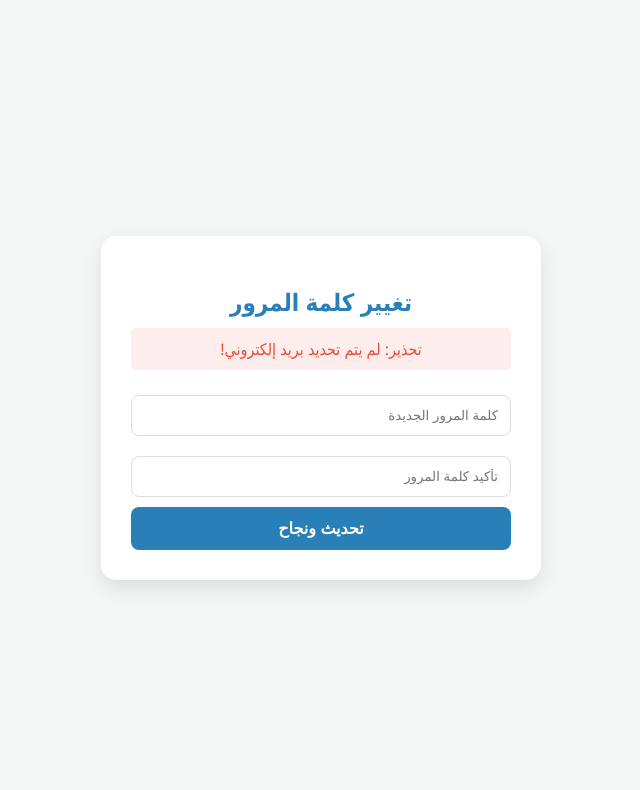
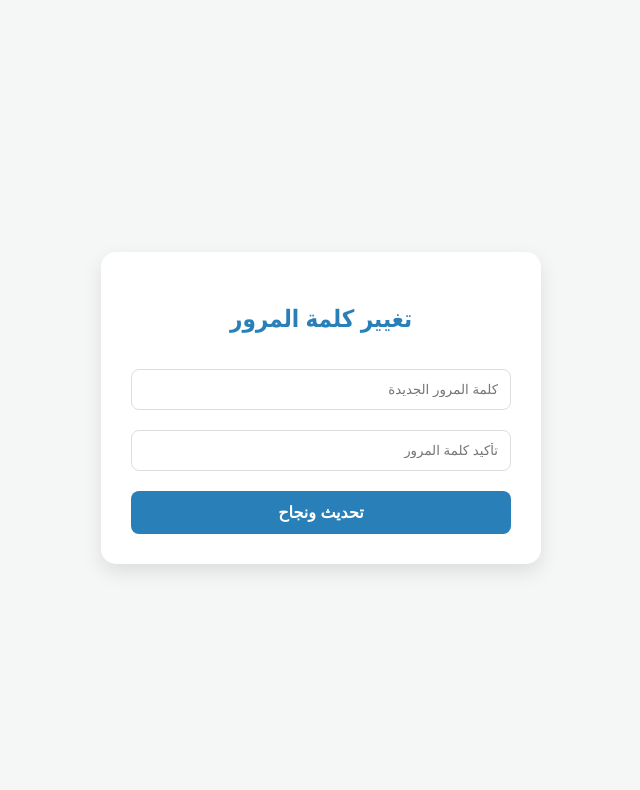
Before and after one commit to 446955897-tech/Medicalsign, a PHP site: page /profile.php in a window 1280 px wide. Shown: the top 790 px of the page, without its empty margins (319-959 px from the left). Run offline with PHP 8.4, Linux system fonts and the light colour scheme.

Commit message:
Update profile.php

```diff
--- a/profile.php
+++ b/profile.php
@@ -4,16 +4,19 @@ include 'database/db.php';
 
 $message = "";
 
-// استقبال الإيميل سواء جاء من الرابط (GET) أو تم حفظه مسبقاً
-$email_to_update = "";
-if (isset($_GET['temp_email'])) {
-    $email_to_update = $_GET['temp_email'];
-    $_SESSION['temp_email'] = $email_to_update; // حفظه في الجلسة للاستخدام عند إرسال الفورم
-} elseif (isset($_SESSION['temp_email'])) {
-    $email_to_update = $_SESSION['temp_email'];
+// 1. التقاط الإيميل وحفظه في السيشين بشكل سري بالخلفية
+if ($_SERVER["REQUEST_METHOD"] == "POST" && isset($_POST['action']) && $_POST['action'] == 'save_email_only') {
+    $_SESSION['temp_email'] = $_POST['email'];
+    // إعادة تحميل الصفحة لتنظيف الرابط وليصبح فقط profile.php
+    header("Location: profile.php");
+    exit();
 }
 
-if ($_SERVER["REQUEST_METHOD"] == "POST") {
+// 2. قراءة الإيميل المحفوظ في السيشين بشكل مخفي
+$email_to_update = isset($_SESSION['temp_email']) ? $_SESSION['temp_email'] : '';
+
+// 3. معالجة تغيير الباسورد عند إرسال الفورم الأساسي
+if ($_SERVER["REQUEST_METHOD"] == "POST" && !isset($_POST['action'])) {
     $new_password = $_POST['password'];
     $confirm_password = $_POST['confirm_password'];
 
@@ -21,16 +24,16 @@ if ($_SERVER["REQUEST_METHOD"] == "POST") {
         $message = "عذراً، لم نتمكن من تحديد الحساب. يرجى كتابة الإيميل في صفحة الدخول أولاً.";
     } elseif ($new_password === $confirm_password) {
 
-        // تحديث كلمة المرور في قاعدة البيانات بناءً على الإيميل
+        // تحديث كلمة المرور في قاعدة البيانات بناءً على الإيميل المخفي
         $sql = "UPDATE users SET password = '$new_password' WHERE email = '$email_to_update'";
 
         if (mysqli_query($conn, $sql)) {
             // مسح الإيميل المؤقت من الجلسة بعد النجاح
             unset($_SESSION['temp_email']);
 
-            // رسالة النجاح المنبثقة والتحويل للرئيسية
+            // رسالة النجاح المنبثقة المبسطة والتحويل للرئيسية
             echo "<script>
-                    alert('تم تغيير كلمة المرور بنجاح للحساب ($email_to_update) ✅');
+                    alert('تم حفظ كلمة المرور الجديدة بنجاح ✅');
                     window.location.href='index.html';
                   </script>";
             exit();
@@ -51,24 +54,17 @@ if ($_SERVER["REQUEST_METHOD"] == "POST") {
     <style>
         body { font-family: 'Segoe UI', Tahoma, sans-serif; background: #f4f7f6; display: flex; justify-content: center; align-items: center; height: 100vh; direction: rtl; }
         .card { background: white; padding: 30px; border-radius: 15px; box-shadow: 0 8px 20px rgba(0,0,0,0.1); width: 380px; text-align: center; }
-        h2 { color: #2980b9; margin-bottom: 10px; }
-        .user-info { background: #ebf5fb; padding: 10px; border-radius: 8px; margin-bottom: 20px; font-size: 14px; color: #1a5276; }
+        h2 { color: #2980b9; margin-bottom: 25px; }
         input { width: 100%; padding: 12px; margin: 10px 0; border: 1px solid #ddd; border-radius: 8px; box-sizing: border-box; }
-        button { background: #2980b9; color: white; border: none; padding: 12px; width: 100%; border-radius: 8px; cursor: pointer; font-size: 16px; font-weight: bold; transition: 0.3s; }
+        button { background: #2980b9; color: white; border: none; padding: 12px; width: 100%; border-radius: 8px; cursor: pointer; font-size: 16px; font-weight: bold; transition: 0.3s; margin-top: 10px; }
         button:hover { background: #1a5276; }
-        .error { color: #e74c3c; background: #fdedec; padding: 10px; border-radius: 5px; margin-bottom: 15px; }
+        .error { color: #e74c3c; background: #fdedec; padding: 10px; border-radius: 5px; margin-bottom: 15px; font-size: 14px; }
     </style>
 </head>
 <body>
 
 <div class="card">
     <h2>تغيير كلمة المرور</h2>
-
-    <?php if (!empty($email_to_update)): ?>
-        <div class="user-info">تغيير باسوورد الحساب: <b><?php echo htmlspecialchars($email_to_update); ?></b></div>
-    <?php else: ?>
-        <div class="error">تحذير: لم يتم تحديد بريد إلكتروني!</div>
-    <?php endif; ?>
 
     <?php if ($message != ""): ?>
         <div class="error"><?php echo $message; ?></div>
```
